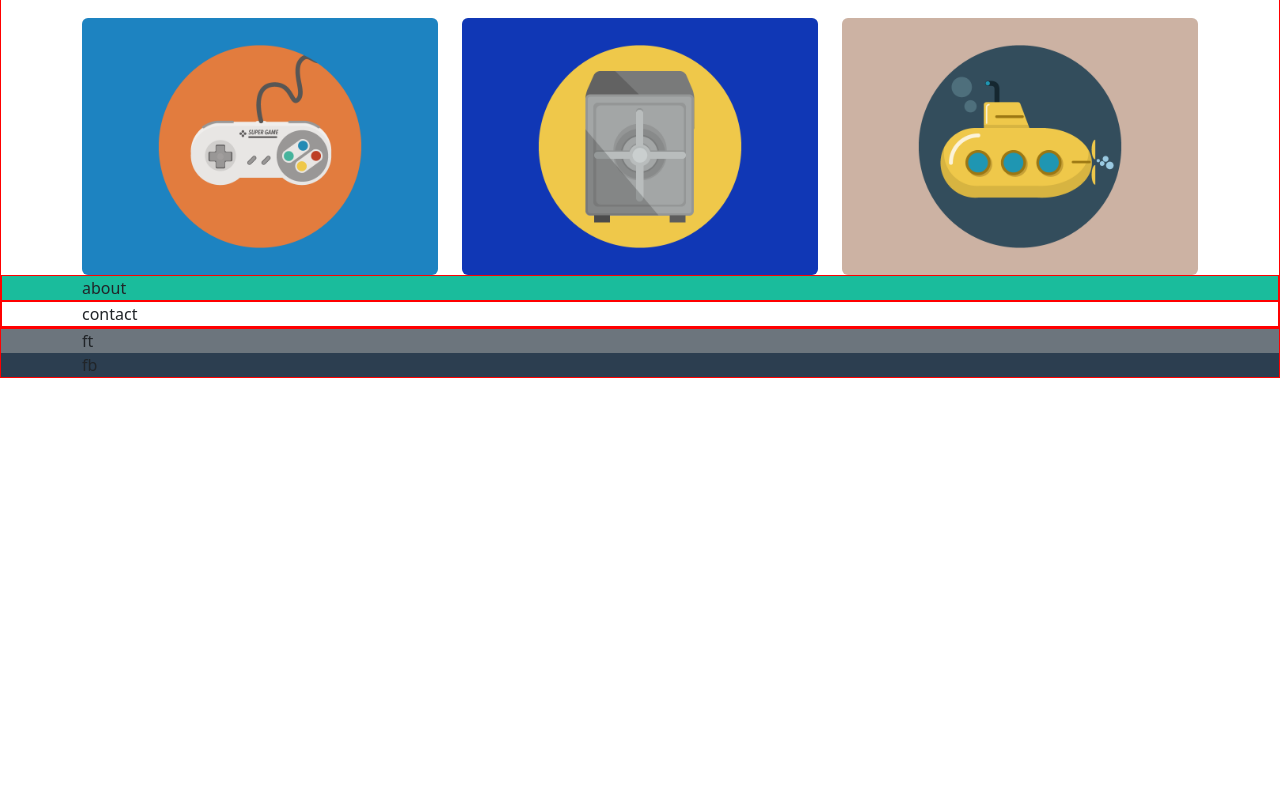
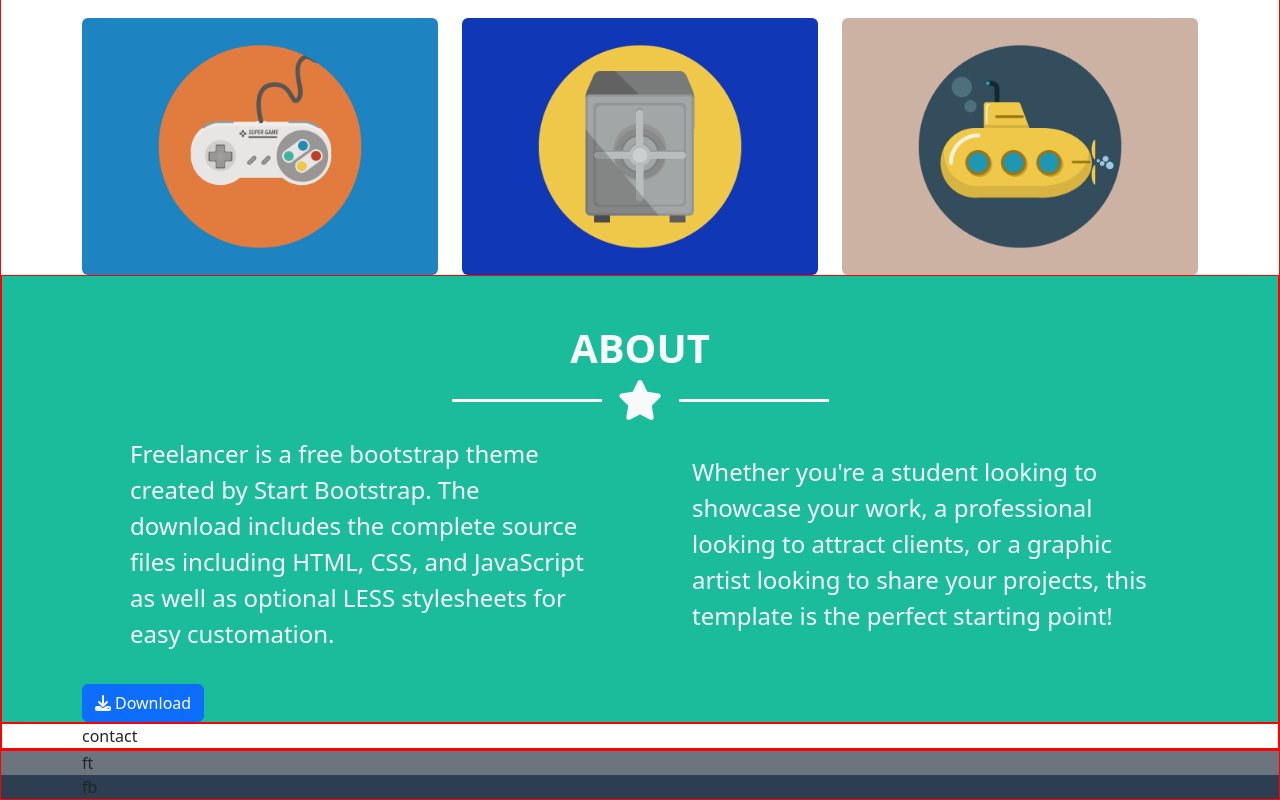
Before and after one commit to DavideAlovisio13/html-css-bootstrap-freelancer, a plain HTML site: page index.html in a window 1280 px wide. Shown: the part 1017-1817 px from the top of the page. Before the commit the page ends 1395 px from the top, so only its background shows below. Drawn offline with nearby package versions, Linux system fonts and the light colour scheme.

Commit message:
(#about) fixed card

```diff
--- a/css/style.css
+++ b/css/style.css
@@ -3,7 +3,7 @@
 }
 
 .odd,
-#card-hero {
+#card-hero, #card-about {
   background-color: #1abc9c;
 }
 
--- a/index.html
+++ b/index.html
@@ -60,7 +60,7 @@
             <img src="./img/avatar.svg" class="card-img-top m-auto pt-5 d-block" alt="Avatar" />
             <div class="card-body">
               <h1 class="card-title text-center text-uppercase fw-bold" id="h1">start bootstrap</h1>
-              <div class="star justify-content-center d-flex align-items-center "><div class="left d-inline-block bg-white"></div><i class="fa fa-star fs-1 px-3 " aria-hidden="true"></i><div class="right d-inline-block bg-white"></div></div>
+              <div class="star justify-content-center d-flex align-items-center"><div class="left d-inline-block bg-white"></div><i class="fa fa-star fs-1 px-3 " aria-hidden="true"></i><div class="right d-inline-block bg-white"></div></div>
                 <p class="text-uppercase text-center pt-3">
                     graphic artist - web designer - illustrator
                 </p
@@ -117,7 +117,29 @@
         </div>
       </section>
       <section class="da-debug odd" id="about">
-        <div class="container">about</div>
+        <div class="container">
+            <h2 class="text-center text-light text-uppercase fw-bold fs-1 pt-5">about</h2>
+            <div class="star justify-content-center d-flex align-items-center"><div class="left d-inline-block bg-white"></div><i class="fa fa-star fs-1 px-3 text-light" aria-hidden="true"></i><div class="right d-inline-block bg-white"></div></div>
+            <div class="row text-light justify-content-center align-items-center g-2 "></divclass>
+                <div class="col-12 col-md-6">
+                    <div class="card text-center text-light border-0" >
+                        <div class="card-body text-start fs-4 px-5  " id="card-about">
+                            <p> Freelancer is a free bootstrap theme created by Start Bootstrap. The download includes the complete source files including HTML, CSS, and JavaScript as well as optional LESS stylesheets for easy customation.
+                            </p>
+                        </div>
+                    </div>
+                </div>
+                <div class="col-12 col-md-6">
+                    <div class="card text-center text-light border-0" >
+                        <div class="card-body text-start fs-4 px-5" id="card-about">
+                            <p>Whether you're a student looking to showcase your work, a professional looking to attract clients, or a graphic artist looking to share your projects, this template is the perfect starting point!
+                            </p>
+                        </div>
+                    </div>
+                </div>
+            </div>
+            <button class="btn btn-primary text-center" type="button"><i class="fas fa-download text-light pe-1"></i>Download</button>
+        </div>
       </section>
       <section class="da-debug" id="contact">
         <div class="container">contact</div>
```
